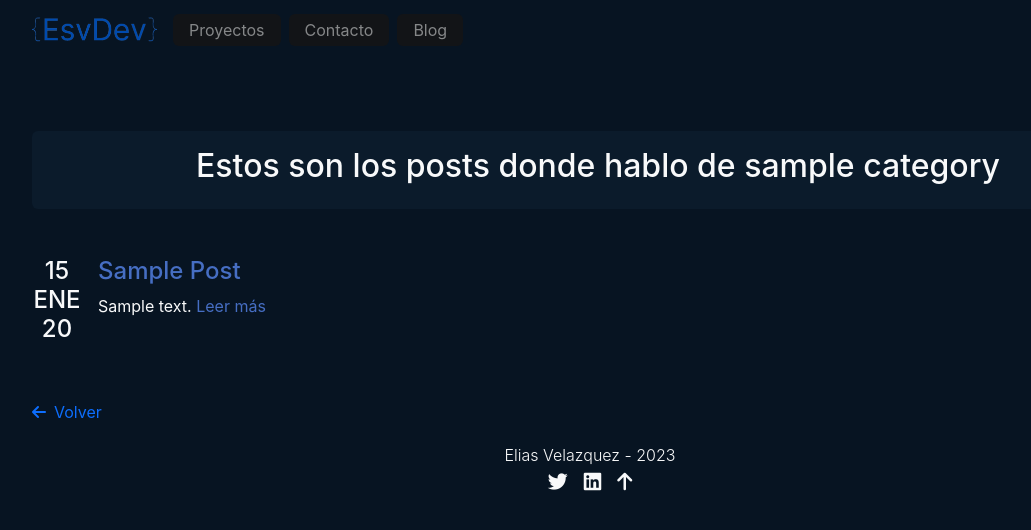
After one commit to eliasvelazquezdev/portfolio_v2_django, a Django app: page /blog/category/1/ in a window 1280 px wide. The commit adds this page. Shown: the top 530 px of the page, without its empty margins (50-1081 px from the left). Run offline with Django 4.2, Linux system fonts and the light colour scheme; tables that the repository leaves empty hold one stand-in row (values such as "Sample post"); some libraries are stand-ins or nearby versions.

Commit message:
Añade funcionalidad para visualizar posts por categoría

```diff
--- a/blog/models.py
+++ b/blog/models.py
@@ -10,7 +10,7 @@ class Category(models.Model):
     class Meta:
         verbose_name = "Categoría"
         verbose_name_plural = "Categorías"
-        ordering = ['-created']
+        ordering = ['name']
 
     def __str__(self):
         return self.name
--- /dev/null
+++ b/blog/templates/blog/category.html
@@ -0,0 +1,57 @@
+{% extends 'core/base.html' %}
+{% load static %}
+
+{% block main_content %}
+<div class="container">
+    <div class="row mb-5">
+        <div class="col">
+            <div class=" text-center rounded p-3" style= "background-color: #0b1b2b;">
+                <div class="ms-lg-3 ms-0">
+
+                    {% if category.name == "General" %}
+                        <h2>Estos son los posts de índole {{category.name|lower}}</h2>
+
+                    {% elif category.name == "Recursos" %}
+                            <h2>Acá te comparto {{category.name|lower}}</h2>
+
+                    {% else %}
+                        <h2>Estos son los posts donde hablo de {{category.name|lower}}</h2>
+
+                    {% endif %}
+                </div>
+            </div>
+        </div>
+    </div>
+
+    <div class="row mb-3">
+        <div style="max-width: 1000px">
+            {% for post in category.post_set.all %}
+                <article class="col-12 d-flex flex-lg-row flex-column mb-5">
+                    <div class="d-none d-lg-block text-center me-3" style="max-width: 50px">
+                        {% filter upper %}
+                          <h4>{{post.published|date:"j M y"}}</h4>
+                        {% endfilter %}
+                    </div>
+                    <div style="max-width: 800px">
+                         <a href="{% url 'post_view' post_id=post.id %}" class="text-decoration-none">
+                             <h4 style="color: #466EC3">{{post.title|title}}</h4>
+                         </a>
+                         <p>
+                            {{post.content|truncatewords:50}}
+                            <a href="{% url 'post_view' post_id=post.id %}" class="text-decoration-none link-opacity-50-hover" style="color: #466EC3">Leer más</a>
+                         </p>
+                        <div class="d-lg-none mb-3">
+                            {% filter upper %}
+                                <h6>{{post.published|date:"j M Y"}}</h6>
+                            {% endfilter %}
+                        </div>
+                    </div>
+                </article>
+            {% endfor %}
+        </div>
+
+        <div class="row">
+            <a href=" {% url 'blog' %} " class="text-decoration-none"><i class="fas fa-arrow-left me-2"></i>Volver</a>
+        </div>
+    </div>
+{% endblock main_content %}
--- a/blog/urls.py
+++ b/blog/urls.py
@@ -3,5 +3,6 @@ from . import views
 
 urlpatterns = [
     path('', views.blog, name='blog'),
-    path('post/<str:id>/', views.post, name='post_id')
+    path('post/<int:post_id>/', views.post, name='post_view'),
+    path('category/<int:category_id>/', views.category, name='category_view'),
 ]
--- a/blog/views.py
+++ b/blog/views.py
@@ -1,4 +1,4 @@
-from django.shortcuts import render
+from django.shortcuts import render, get_object_or_404
 from .models import Post, Category
 
 # Create your views here.
@@ -9,8 +9,14 @@ def blog(request):
 
     return render(request, 'blog/blog.html', ctx )
 
-def post(request, id):
-    post = Post.objects.get(id=id)
+def post(request, post_id):
+    post = get_object_or_404(Post, id=post_id)
     ctx = {"post" : post}
 
     return render(request, 'blog/post.html', ctx)
+
+def category(request, category_id):
+    category = get_object_or_404(Category, id=category_id)
+    ctx = {"category" : category}
+
+    return render(request, 'blog/category.html', ctx)
```
Also changed, not shown: blog/templates/blog/blog.html (+4 -4 lines), blog/templates/blog/post.html (+6 -2 lines).
